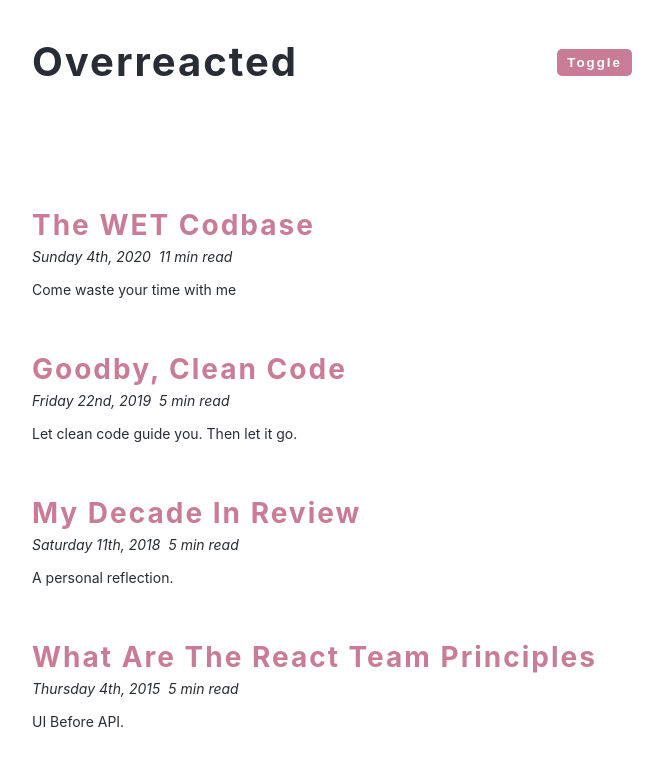
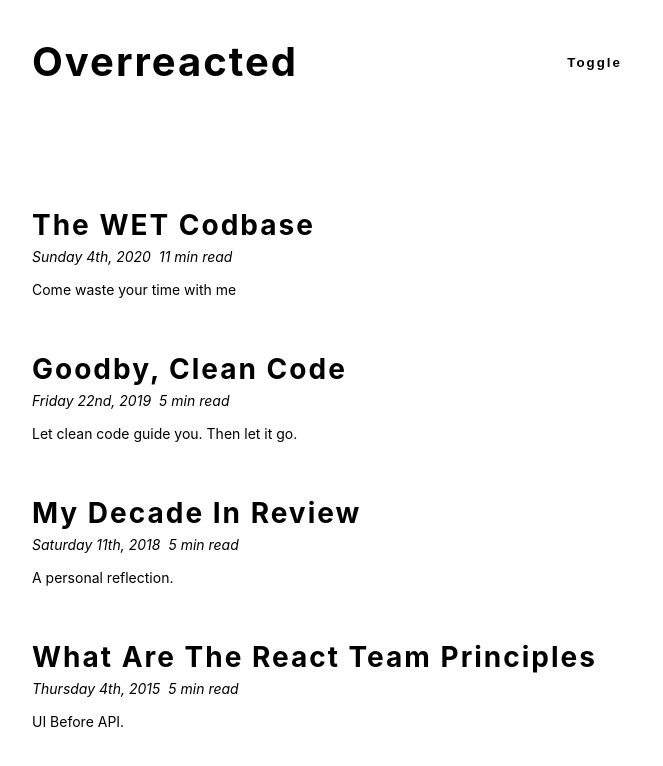
Before and after one commit to jos3ph-m/Dark-Mode, a React (Create React App) app: page / in a window 1280 px wide. Shown: the top 766 px of the page, without its empty margins (308-971 px from the left). Built offline with nearby package versions, Linux system fonts and the light colour scheme.

Commit message:
Removed root from css

```diff
--- a/src/index.css
+++ b/src/index.css
@@ -4,15 +4,20 @@
 ===============
 */
 
-:root {
+/* :root {
   --clr-bcg: #fff;
   --clr-font: #282c35;
   --clr-primary: #c97c96;
-}
+} */
 .dark-theme {
   --clr-bcg: #282c35;
   --clr-font: #fff;
   --clr-primary: #7ab6b3;
+}
+.light-theme {
+  --clr-bcg: #fff;
+  --clr-font: #282c35;
+  --clr-primary: #c97c96;
 }
 
 *,
```
